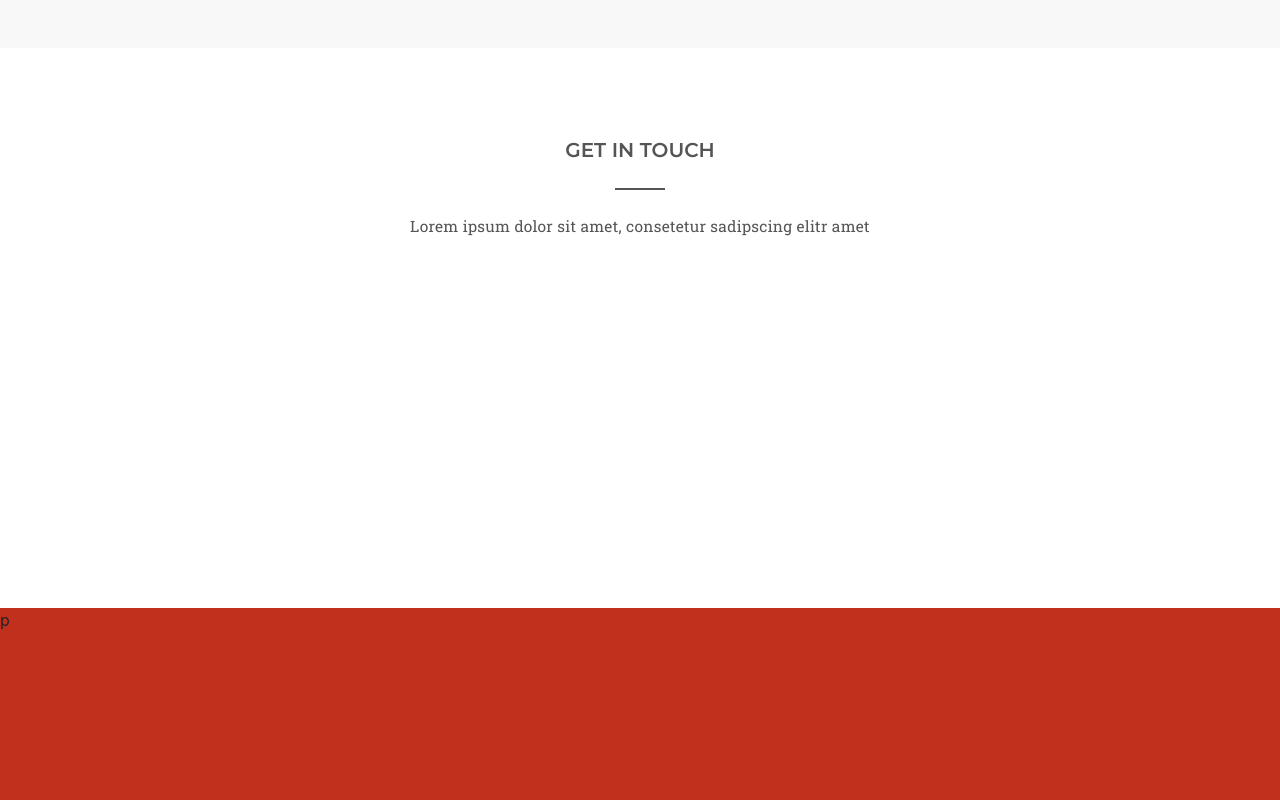
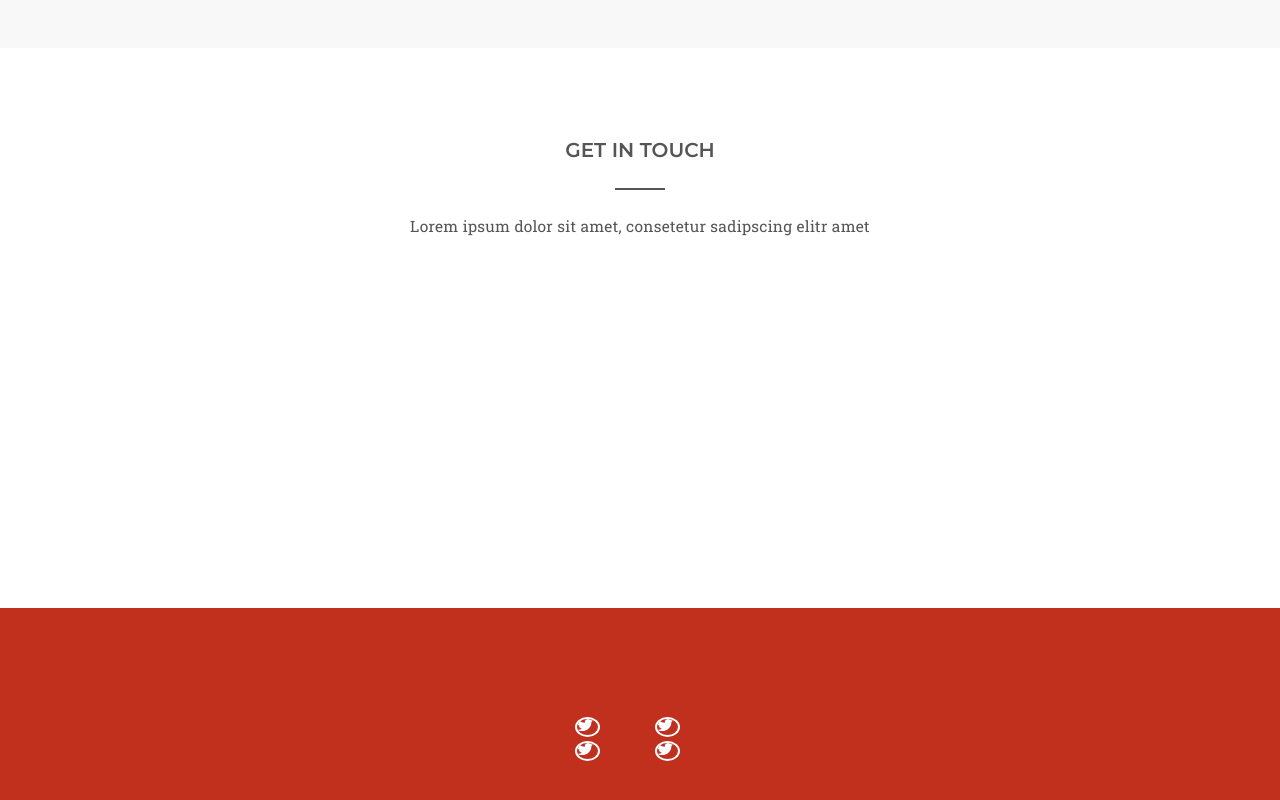
Before and after one commit to AnigalHub/PixelPerfect, a Vue app: page / in a window 1280 px wide. Shown: the part 5466-6266 px from the top of the page. Built offline with nearby package versions, Linux system fonts and the light colour scheme.

Commit message:
добавлен контент - svg

```diff
--- a/src/components/footer.vue
+++ b/src/components/footer.vue
@@ -1,6 +1,35 @@
 <template>
-    <div id="footer">
-р
+    <div id="Footer">
+        <b-container>
+        <div id="twitter">
+            <b-row>
+                <b-col>
+                    <svg xmlns="http://www.w3.org/2000/svg">
+                        <path fill-rule="evenodd"  fill="rgb(255, 255, 255)"
+                              d="M16.000,1.425 C15.411,1.659 14.772,1.828 14.112,1.893 C14.792,1.519 15.310,0.928 15.553,0.224 C14.924,0.572 14.213,0.824 13.472,0.956 C12.873,0.365 12.020,-0.000 11.076,-0.000 C9.259,-0.000 7.797,1.359 7.797,3.028 C7.797,3.262 7.827,3.496 7.878,3.722 C5.157,3.590 2.731,2.390 1.117,0.552 C0.832,1.003 0.670,1.519 0.670,2.081 C0.670,3.131 1.249,4.059 2.132,4.603 C1.594,4.584 1.086,4.443 0.650,4.218 C0.650,4.228 0.650,4.247 0.650,4.256 C0.650,5.728 1.777,6.947 3.279,7.228 C3.005,7.293 2.711,7.331 2.416,7.331 C2.203,7.331 2.000,7.312 1.797,7.284 C2.213,8.484 3.421,9.356 4.863,9.384 C3.736,10.200 2.325,10.678 0.792,10.678 C0.518,10.678 0.264,10.668 -0.000,10.640 C1.452,11.503 3.178,12.000 5.035,12.000 C11.066,12.000 14.365,7.387 14.365,3.384 C14.365,3.253 14.365,3.122 14.355,2.990 C14.995,2.559 15.553,2.025 16.000,1.425 Z"/>
+                    </svg>
+                </b-col>
+                <b-col>
+                    <svg xmlns="http://www.w3.org/2000/svg">
+                        <path fill-rule="evenodd"  fill="rgb(255, 255, 255)"
+                              d="M16.000,1.425 C15.411,1.659 14.772,1.828 14.112,1.893 C14.792,1.519 15.310,0.928 15.553,0.224 C14.924,0.572 14.213,0.824 13.472,0.956 C12.873,0.365 12.020,-0.000 11.076,-0.000 C9.259,-0.000 7.797,1.359 7.797,3.028 C7.797,3.262 7.827,3.496 7.878,3.722 C5.157,3.590 2.731,2.390 1.117,0.552 C0.832,1.003 0.670,1.519 0.670,2.081 C0.670,3.131 1.249,4.059 2.132,4.603 C1.594,4.584 1.086,4.443 0.650,4.218 C0.650,4.228 0.650,4.247 0.650,4.256 C0.650,5.728 1.777,6.947 3.279,7.228 C3.005,7.293 2.711,7.331 2.416,7.331 C2.203,7.331 2.000,7.312 1.797,7.284 C2.213,8.484 3.421,9.356 4.863,9.384 C3.736,10.200 2.325,10.678 0.792,10.678 C0.518,10.678 0.264,10.668 -0.000,10.640 C1.452,11.503 3.178,12.000 5.035,12.000 C11.066,12.000 14.365,7.387 14.365,3.384 C14.365,3.253 14.365,3.122 14.355,2.990 C14.995,2.559 15.553,2.025 16.000,1.425 Z"/>
+                    </svg>
+                </b-col>
+                <b-col>
+                    <svg xmlns="http://www.w3.org/2000/svg">
+                        <path fill-rule="evenodd"  fill="rgb(255, 255, 255)"
+                              d="M16.000,1.425 C15.411,1.659 14.772,1.828 14.112,1.893 C14.792,1.519 15.310,0.928 15.553,0.224 C14.924,0.572 14.213,0.824 13.472,0.956 C12.873,0.365 12.020,-0.000 11.076,-0.000 C9.259,-0.000 7.797,1.359 7.797,3.028 C7.797,3.262 7.827,3.496 7.878,3.722 C5.157,3.590 2.731,2.390 1.117,0.552 C0.832,1.003 0.670,1.519 0.670,2.081 C0.670,3.131 1.249,4.059 2.132,4.603 C1.594,4.584 1.086,4.443 0.650,4.218 C0.650,4.228 0.650,4.247 0.650,4.256 C0.650,5.728 1.777,6.947 3.279,7.228 C3.005,7.293 2.711,7.331 2.416,7.331 C2.203,7.331 2.000,7.312 1.797,7.284 C2.213,8.484 3.421,9.356 4.863,9.384 C3.736,10.200 2.325,10.678 0.792,10.678 C0.518,10.678 0.264,10.668 -0.000,10.640 C1.452,11.503 3.178,12.000 5.035,12.000 C11.066,12.000 14.365,7.387 14.365,3.384 C14.365,3.253 14.365,3.122 14.355,2.990 C14.995,2.559 15.553,2.025 16.000,1.425 Z"/>
+                    </svg>
+                </b-col>
+                <b-col>
+                    <svg xmlns="http://www.w3.org/2000/svg">
+                        <path fill-rule="evenodd"  fill="rgb(255, 255, 255)"
+                              d="M16.000,1.425 C15.411,1.659 14.772,1.828 14.112,1.893 C14.792,1.519 15.310,0.928 15.553,0.224 C14.924,0.572 14.213,0.824 13.472,0.956 C12.873,0.365 12.020,-0.000 11.076,-0.000 C9.259,-0.000 7.797,1.359 7.797,3.028 C7.797,3.262 7.827,3.496 7.878,3.722 C5.157,3.590 2.731,2.390 1.117,0.552 C0.832,1.003 0.670,1.519 0.670,2.081 C0.670,3.131 1.249,4.059 2.132,4.603 C1.594,4.584 1.086,4.443 0.650,4.218 C0.650,4.228 0.650,4.247 0.650,4.256 C0.650,5.728 1.777,6.947 3.279,7.228 C3.005,7.293 2.711,7.331 2.416,7.331 C2.203,7.331 2.000,7.312 1.797,7.284 C2.213,8.484 3.421,9.356 4.863,9.384 C3.736,10.200 2.325,10.678 0.792,10.678 C0.518,10.678 0.264,10.668 -0.000,10.640 C1.452,11.503 3.178,12.000 5.035,12.000 C11.066,12.000 14.365,7.387 14.365,3.384 C14.365,3.253 14.365,3.122 14.355,2.990 C14.995,2.559 15.553,2.025 16.000,1.425 Z"/>
+                    </svg>
+                </b-col>
+            </b-row>
+        </div>
+        </b-container>
     </div>
 </template>
 
@@ -10,9 +39,24 @@
     }
 </script>
 
-<style scoped>
-#footer{
+<style scoped lang="scss">
+#Footer{
     background-color: rgb(192, 48, 28);
     height: 35vh;
+    #twitter{
+        display: block;
+        width: 130px;
+        margin-left: auto;
+        margin-right: auto;
+        padding-top: 9.5%;
+    }
+    svg{
+        width: 25px;
+        height: 20px; border: 2px solid white;   border-radius: 50%;
+    }
+    .col{
+
+
+    }
 }
 </style>
```
